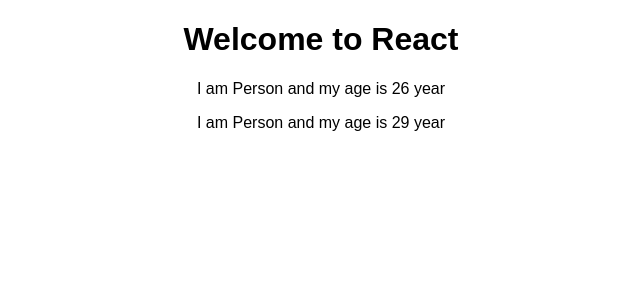
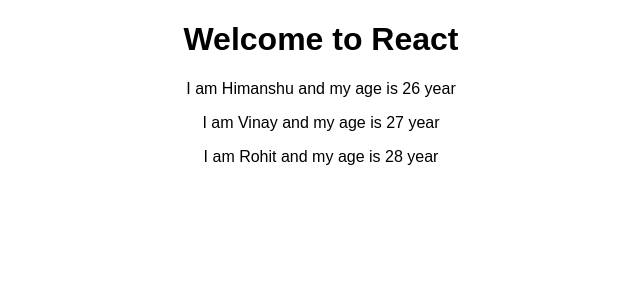
Before and after one commit to ecoworld007/react-complete-guide, a React (Create React App) app: page / in a window 1280 px wide. Shown: the top 300 px of the page, without its empty margins (319-959 px from the left). Built offline with nearby package versions, Linux system fonts and the light colour scheme.

Commit message:
working with props in react component

```diff
--- a/src/App.js
+++ b/src/App.js
@@ -6,8 +6,9 @@ class App extends Component {
     return (
       <div className="App">
           <h1>Welcome to React</h1>
-          <Person/>
-          <Person/>
+          <Person name='Himanshu' age='26'/>
+          <Person name='Vinay' age='27'/>
+          <Person name='Rohit' age='28'/>
       </div>
     );
     // return React.createElement('div', {className: 'App'}, React.createElement('h1', null, 'Welcome to React'));
--- a/src/Person/Person.js
+++ b/src/Person/Person.js
@@ -1,8 +1,8 @@
 import React from 'react';
 
-const person = () => {
+const person = (props) => {
   return (
-    <p>I am Person and my age is {Math.floor(Math.random()*30)} year</p>
+    <p>I am {props.name} and my age is {props.age} year</p>
   )
 }
 
```
